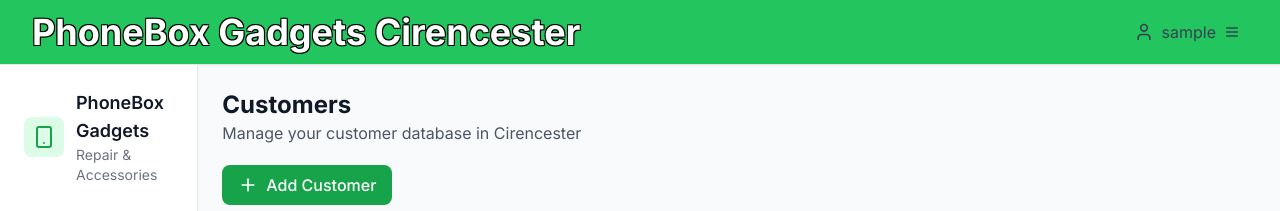
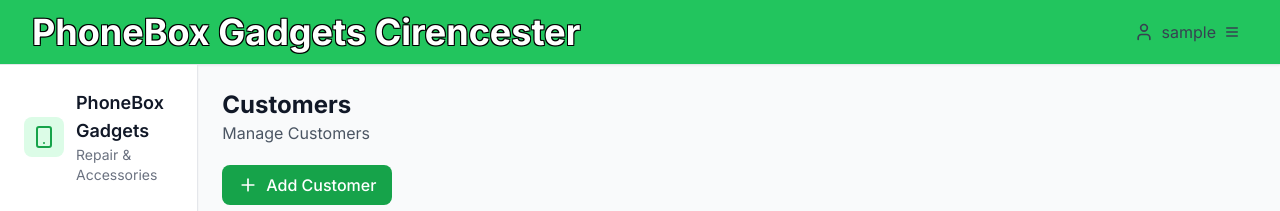
Before and after one commit to imt-eiaz/cursor2, a React (Create React App) app in the folder client/: page /customers in a window 1280 px wide. Shown: the top 211 px of the page. Built offline with nearby package versions, Linux system fonts and the light colour scheme; no server answers; sample sign-in values are in the browser's storage.

Commit message:
Customers.js Title changed

```diff
--- a/client/src/pages/Customers.js
+++ b/client/src/pages/Customers.js
@@ -195,9 +195,7 @@
       <div className="flex justify-between items-center">
         <div>
           <h1 className="text-2xl font-bold text-gray-900">Customers</h1>
-          <p className="text-gray-600">
-            Manage your customer database in Cirencester
-          </p>
+          <p className="text-gray-600">Manage Customers</p>
           <button
             onClick={openNewCustomerModal}
             className="btn-primary flex items-center space-x-2 mt-5"
```
